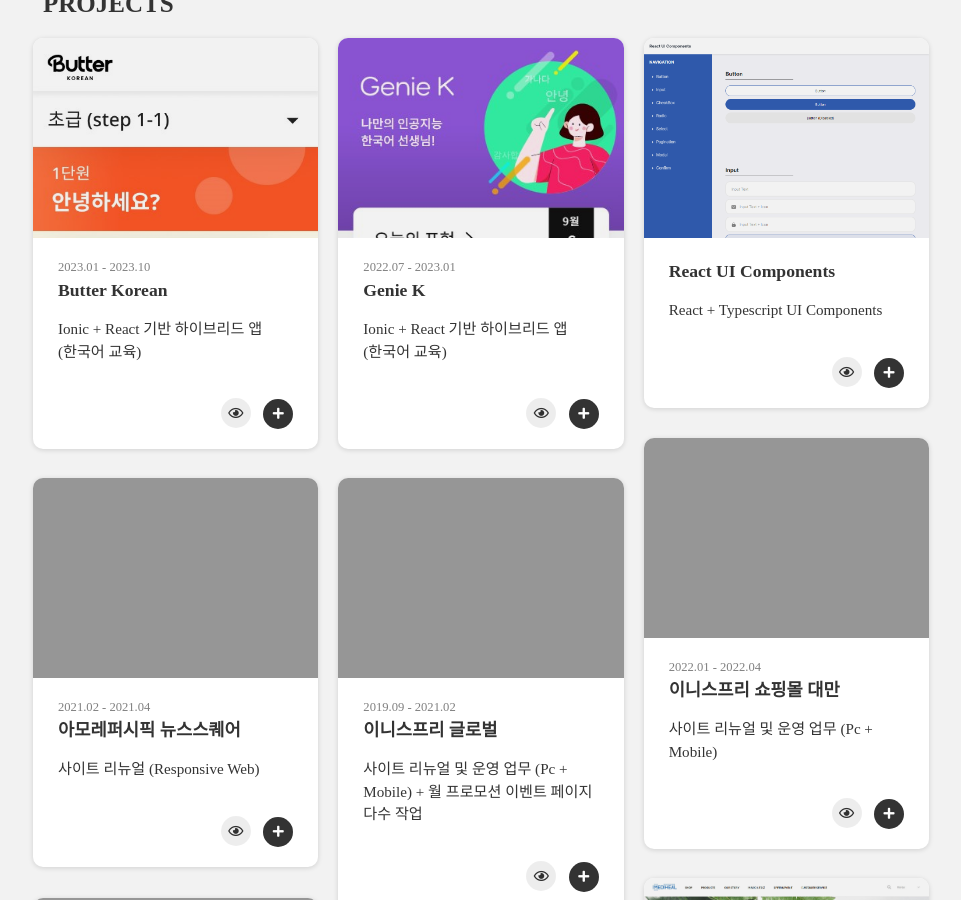
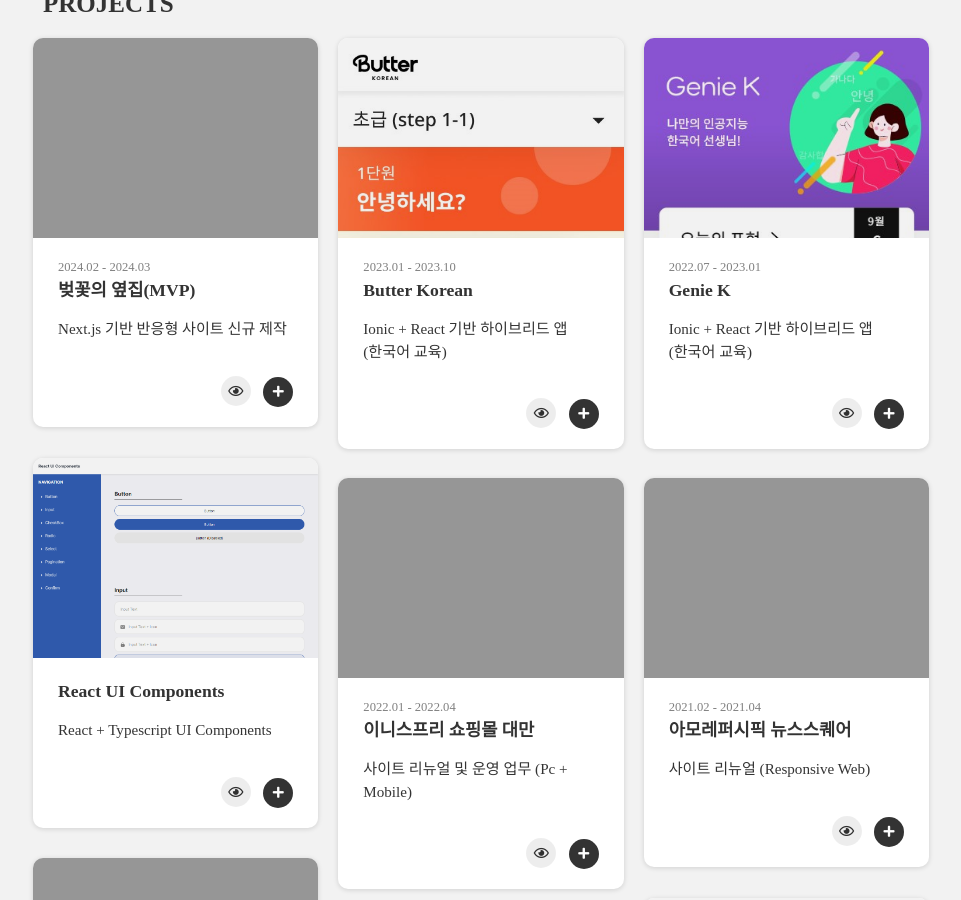
Before and after one commit to JeongrakChoi/JeongrakChoi.github.io, a Jekyll site: the page built from portfolio.html, in a window 1280 px wide and 900 px high, scrolled down 956 px. Shown: the whole window, without its empty margins (159-1120 px from the left). Built offline with Jekyll 4.4.1, drawn with Linux system fonts in a browser that asks for light colours; nearby versions of some CDN libraries; some web fonts are replaced.

Commit message:
포트폴리오 업데이트

```diff
--- a/_data/projects.yml
+++ b/_data/projects.yml
@@ -1,3 +1,16 @@
+- project:
+    print: True # If 'False' is selected, it will not be displayed in 'home.html > aside > .proj-content'.
+    modal: True # If 'True' is selected, modal can open in 'portfolio.html'.
+    url: https://www.ohdiga.co.kr/
+    image: "ohdiga01.png" # path: assets/project/
+    date: 2024.02 - 2024.03
+    title: 벚꽃의 옆집(MVP)
+    summary: UI 개발 / 퍼블리싱
+    description: Next.js 기반 반응형 사이트 신규 제작
+    contents:
+      - title: Responsive Web
+        image: ohdiga02.gif
+
 - project:
     print: True # If 'False' is selected, it will not be displayed in 'home.html > aside > .proj-content'.
     modal: True # If 'True' is selected, modal can open in 'portfolio.html'.
```
Also changed, not shown: 2 other files.
